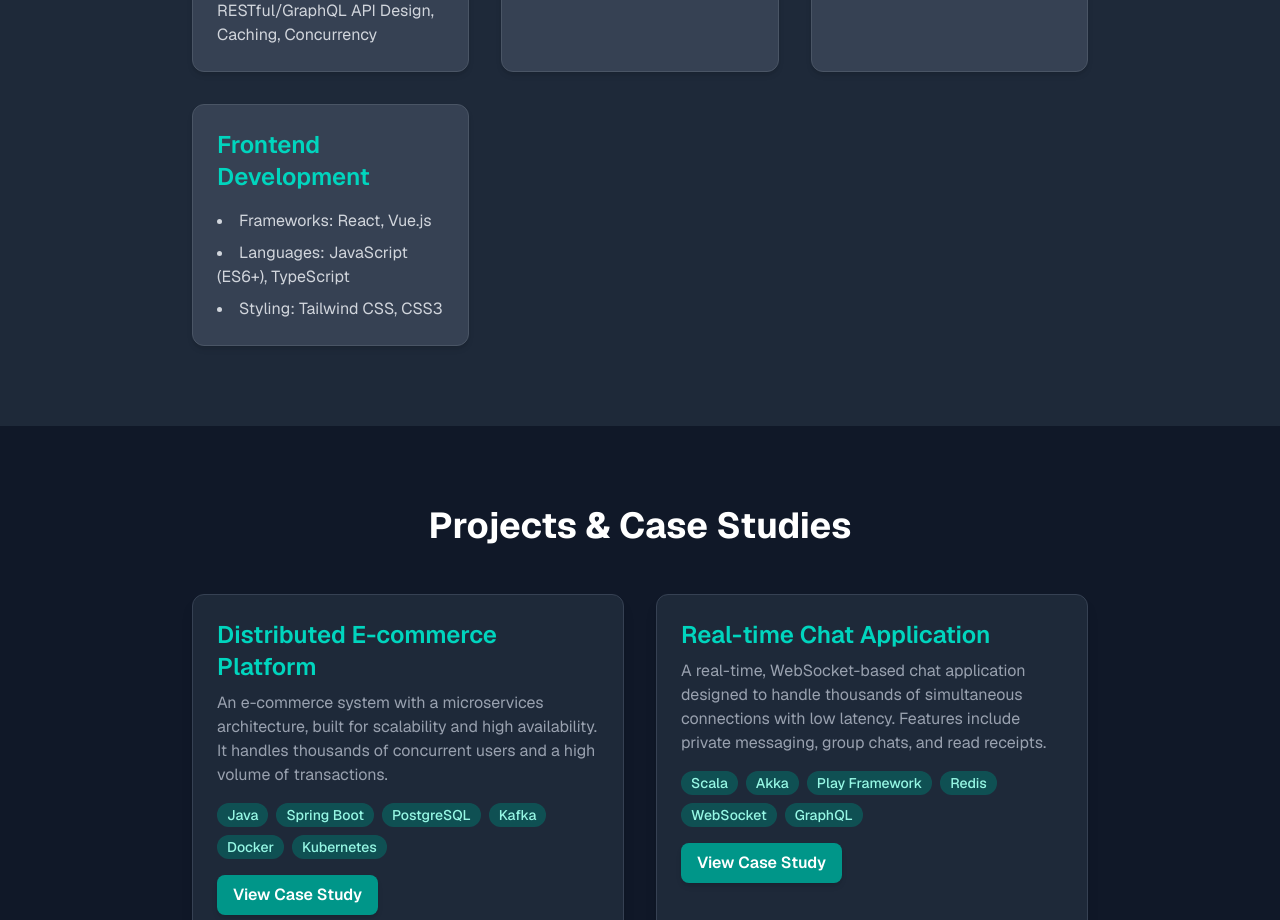
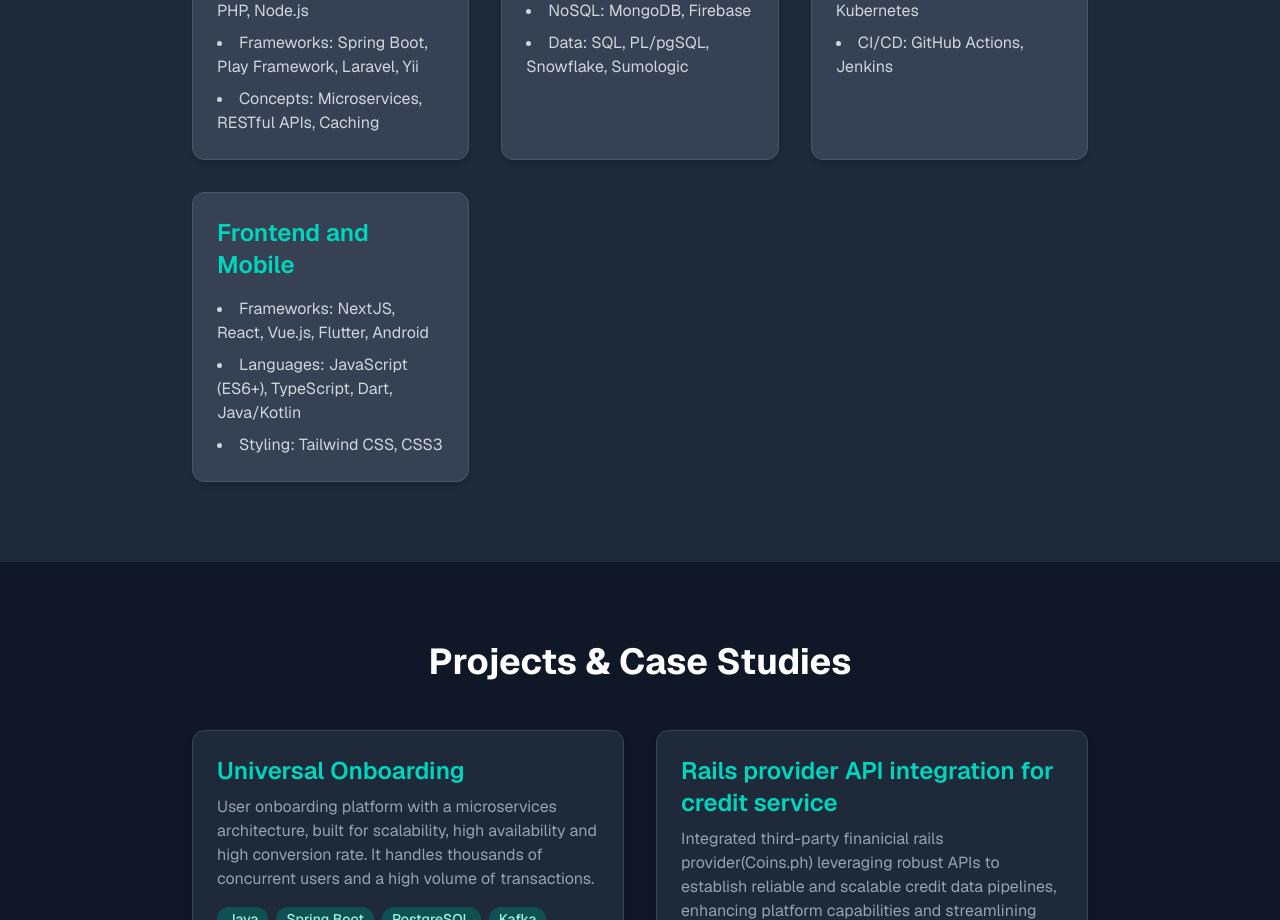
Before and after one commit to kidane-gebremedhin/PortofiloLite, a Next.js app: page / in a window 1280 px wide. Shown: the part 1880-2800 px from the top of the page. Built offline with nearby package versions, Linux system fonts and the light colour scheme.

Commit message:
Updated projects description

```diff
--- a/app/page.tsx
+++ b/app/page.tsx
@@ -19,27 +19,27 @@ const App = () => {
   const projects = [
     {
       id: 1,
-      title: "Distributed E-commerce Platform",
-      brief: "An e-commerce system with a microservices architecture, built for scalability and high availability. It handles thousands of concurrent users and a high volume of transactions.",
-      technologies: ["Java", "Spring Boot", "PostgreSQL", "Kafka", "Docker", "Kubernetes"],
+      title: "Universal Onboarding",
+      brief: "User onboarding platform with a microservices architecture, built for scalability, high availability and high conversion rate. It handles thousands of concurrent users and a high volume of transactions.",
+      technologies: ["Java", "Spring Boot", "PostgreSQL", "Kafka", "Docker", "Kubernetes", "Android"],
       backendDetails: "The core of this system is a set of decoupled microservices for user authentication, product management, order processing, and payment. Communication between services is handled asynchronously via Kafka message queues to ensure high throughput and resilience. The order service utilizes a transactional outbox pattern to guarantee data consistency. We leveraged Docker for containerization and deployed to a Kubernetes cluster for orchestration and self-healing capabilities.",
-      designImg: "https://placehold.co/600x400/1f2937/d1d5db?text=System+Architecture+Diagram"
+      designImg: "#"
     },
     {
       id: 2,
-      title: "Real-time Chat Application",
-      brief: "A real-time, WebSocket-based chat application designed to handle thousands of simultaneous connections with low latency. Features include private messaging, group chats, and read receipts.",
-      technologies: ["Scala", "Akka", "Play Framework", "Redis", "WebSocket", "GraphQL"],
-      backendDetails: "The application's real-time functionality is powered by a Scala backend using the Akka actor model to manage millions of concurrent connections efficiently. The Play Framework provides a robust, stateless foundation, while Redis serves as an in-memory database for rapid caching of session data and recent messages. We implemented a GraphQL API for a more flexible and efficient data retrieval strategy on the client side, minimizing over-fetching.",
-      designImg: "https://placehold.co/600x400/1f2937/d1d5db?text=System+Architecture+Diagram"
+      title: "Rails provider API integration for credit service",
+      brief: "Integrated third-party finanicial rails provider(Coins.ph) leveraging robust APIs to establish reliable and scalable credit data pipelines, enhancing platform capabilities and streamlining data exchange for cashins and cashouts.",
+      technologies: ["Spring boot", "Laravel", "Play Framework", "WebSocket", "RESTful API"],
+      backendDetails: "This seamless integration and enhanced performance reduced transaction errors by 60% while boosting the overall credit disbursement and repayment rates. This smooth integration enabled Tala to lend more credit and collect more repayments while collecting service fee from each transaction.",
+      designImg: "#"
     },
     {
       id: 3,
-      title: "Content Management System (CMS)",
-      brief: "A custom CMS built for a media company, enabling them to manage articles, authors, and user permissions. The API is designed to be highly secure and extensible.",
-      technologies: ["PHP", "Laravel", "MySQL", "Vue.js", "OAuth2"],
-      backendDetails: "This CMS uses a PHP/Laravel backend with a RESTful API. We designed a normalized MySQL database schema to handle complex relationships between content types, authors, and user roles. For authentication and security, we implemented the OAuth2 protocol, providing secure access to the API for both internal and third-party applications. The backend includes a robust permission system, ensuring users can only access and modify content they are authorized to.",
-      designImg: "https://placehold.co/600x400/1f2937/d1d5db?text=System+Architecture+Diagram"
+      title: "Electronic Medical Record (EMR)",
+      brief: "Highly customizable application used by healthcare providers to store, manage, and access comprehensive patient information including medical and treatment history, medications, test results and more. It is designed to improve the quality and efficiency of healthcare delivery by providing timely access to accurate patient information.",
+      technologies: ["Java", "Spring boot", "Laravel", "MySQL", "React", "Vue.js", "Git", "AWS"],
+      backendDetails: "This EMR application uses a Java/Spring boot for backend with a RESTful APIs and MongoDB as database solution to handle the unstructured behavior of the heathcare data. For authentication and security, we implemented the OAuth2 protocol, providing secure access to the application. The frontend was built with NextJS, TypeScript and CSS to make it user friendly and responsive.",
+      designImg: "#"
     },
   ];
 
@@ -74,10 +74,12 @@ const App = () => {
               Kidane Gebremedhin
             </h1>
             <p className="text-xl md:text-2xl text-gray-400 mb-8 animate-slide-up">
-              Backend-Focused Full-Stack Developer | System Design Expert
+              Full-Stack Developer | I help businesses turn ideas into seamless digital experiences
             </p>
             <p className="text-md md:text-lg max-w-2xl mx-auto text-gray-500 animate-slide-up animation-delay-500">
               Building robust, scalable, and resilient systems from the ground up, with a passion for clean architecture and elegant code.
+              I have been working with Java, Scala, PHP, Node, and NextJS for the past 6 years, building user-friendly web applications.
+              I like solving complex problems, learning new skills, and experimenting with different technologies. When I am not coding, I am probably working on a side project or exploring something new.
             </p>
           </div>
         </section>
@@ -89,6 +91,10 @@ const App = () => {
             <div className="bg-gray-800 p-8 rounded-xl shadow-lg border border-gray-700">
               <p className="text-lg text-gray-400 mb-6">
                 I am a seasoned full-stack developer with a decade of experience focused on the backend. My expertise lies in designing and building complex, enterprise-level systems that can handle significant load and are easy to maintain. My skills in **Java**, **Scala**, and **PHP** have allowed me to architect solutions ranging from high-throughput e-commerce platforms to real-time communication services.
+
+                proactive full-stack developer passionate about creating dynamic web experiences. From frontend to backend, I thrive on solving complex problems with clean, efficient code. My expertise spans React, Next.js, and Node.js, and I am always eager to learn more.
+                When I am not immersed in work, I am exploring new ideas and staying curious. Life is about balance, and I love embracing every part of it.
+                I believe in waking up each day eager to make a difference!
               </p>
               <p className="text-lg text-gray-400">
                 I believe that a great user experience starts with a solid foundation. While I am proficient in modern JavaScript frameworks, my true passion is in optimizing database queries, designing resilient microservices, and setting up efficient DevOps pipelines. I am always looking for the next technical challenge to solve.
@@ -107,8 +113,8 @@ const App = () => {
                 <h3 className="text-2xl font-semibold mb-4 text-teal-400">Backend Development</h3>
                 <ul className="list-disc list-inside space-y-2 text-gray-300">
                   <li>Languages: Java, Scala, PHP, Node.js</li>
-                  <li>Frameworks: Spring Boot, Play Framework, Laravel</li>
-                  <li>Concepts: Microservices, RESTful/GraphQL API Design, Caching, Concurrency</li>
+                  <li>Frameworks: Spring Boot, Play Framework, Laravel, Yii</li>
+                  <li>Concepts: Microservices, RESTful APIs, Caching</li>
                 </ul>
               </div>
               {/* Databases */}
@@ -116,25 +122,25 @@ const App = () => {
                 <h3 className="text-2xl font-semibold mb-4 text-teal-400">Databases & Data</h3>
                 <ul className="list-disc list-inside space-y-2 text-gray-300">
                   <li>Relational: PostgreSQL, MySQL</li>
-                  <li>NoSQL: MongoDB, Redis, Cassandra</li>
-                  <li>Messaging: Kafka, RabbitMQ</li>
+                  <li>NoSQL: MongoDB, Firebase</li>
+                  <li>Data: SQL, PL/pgSQL, Snowflake, Sumologic</li>
                 </ul>
               </div>
               {/* DevOps & Cloud */}
               <div className="bg-gray-700 p-6 rounded-xl shadow-md border border-gray-600">
                 <h3 className="text-2xl font-semibold mb-4 text-teal-400">DevOps & Cloud</h3>
                 <ul className="list-disc list-inside space-y-2 text-gray-300">
-                  <li>Cloud: AWS, GCP</li>
+                  <li>Cloud: AWS, Vercel</li>
                   <li>Containers: Docker, Kubernetes</li>
                   <li>CI/CD: GitHub Actions, Jenkins</li>
                 </ul>
               </div>
               {/* Frontend */}
               <div className="bg-gray-700 p-6 rounded-xl shadow-md border border-gray-600">
-                <h3 className="text-2xl font-semibold mb-4 text-teal-400">Frontend Development</h3>
+                <h3 className="text-2xl font-semibold mb-4 text-teal-400">Frontend and Mobile</h3>
                 <ul className="list-disc list-inside space-y-2 text-gray-300">
-                  <li>Frameworks: React, Vue.js</li>
-                  <li>Languages: JavaScript (ES6+), TypeScript</li>
+                  <li>Frameworks: NextJS, React, Vue.js, Flutter, Android</li>
+                  <li>Languages: JavaScript (ES6+), TypeScript, Dart, Java/Kotlin</li>
                   <li>Styling: Tailwind CSS, CSS3</li>
                 </ul>
               </div>
@@ -205,6 +211,9 @@ const App = () => {
             <div className="text-center space-y-4">
               <p className="text-lg text-gray-400">
                 I am always open to discussing new projects, technical challenges, or collaboration opportunities.
+
+                I am available for full-time roles & freelance projects.
+                I thrive on crafting dynamic web applications, and delivering seamless user experiences.
               </p>
               <div className="flex justify-center gap-4">
                 <a href="kidane12g@gmail.com" className="px-6 py-3 bg-teal-600 text-white font-semibold rounded-lg shadow-md hover:bg-teal-700 transition-all">
```
